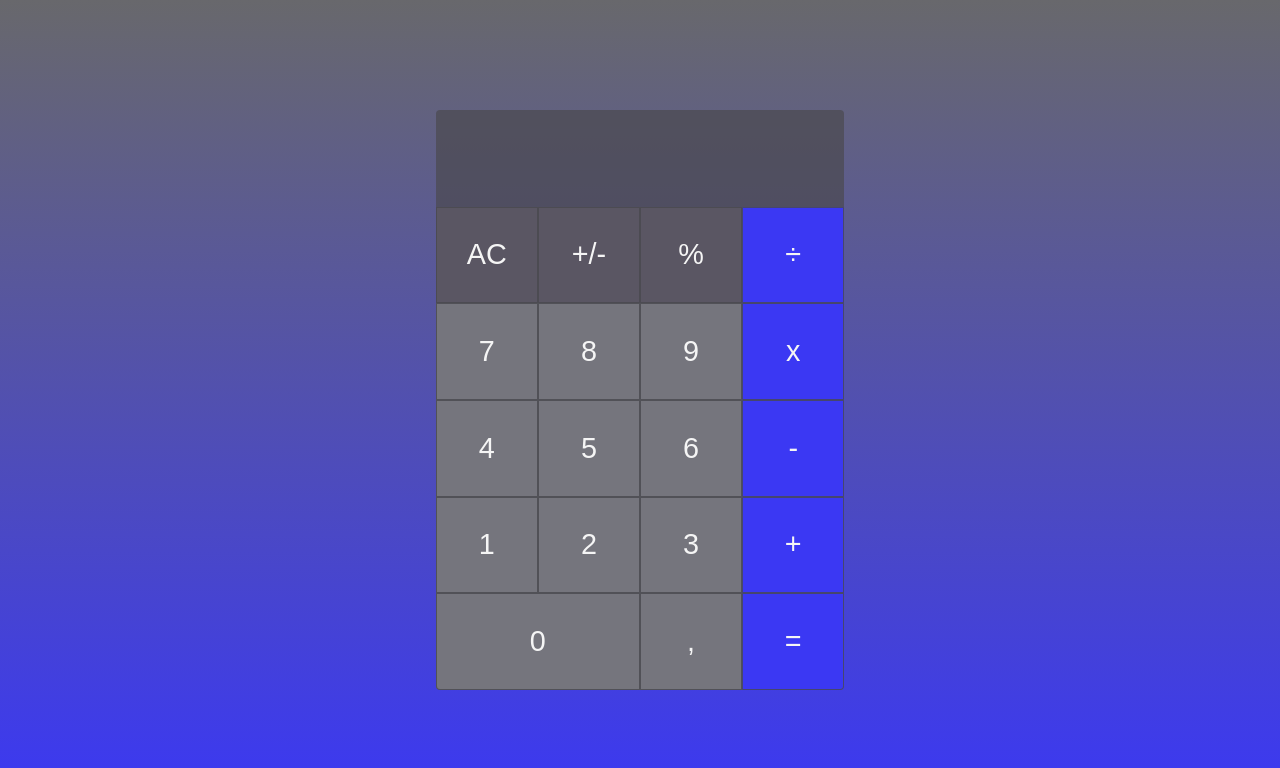
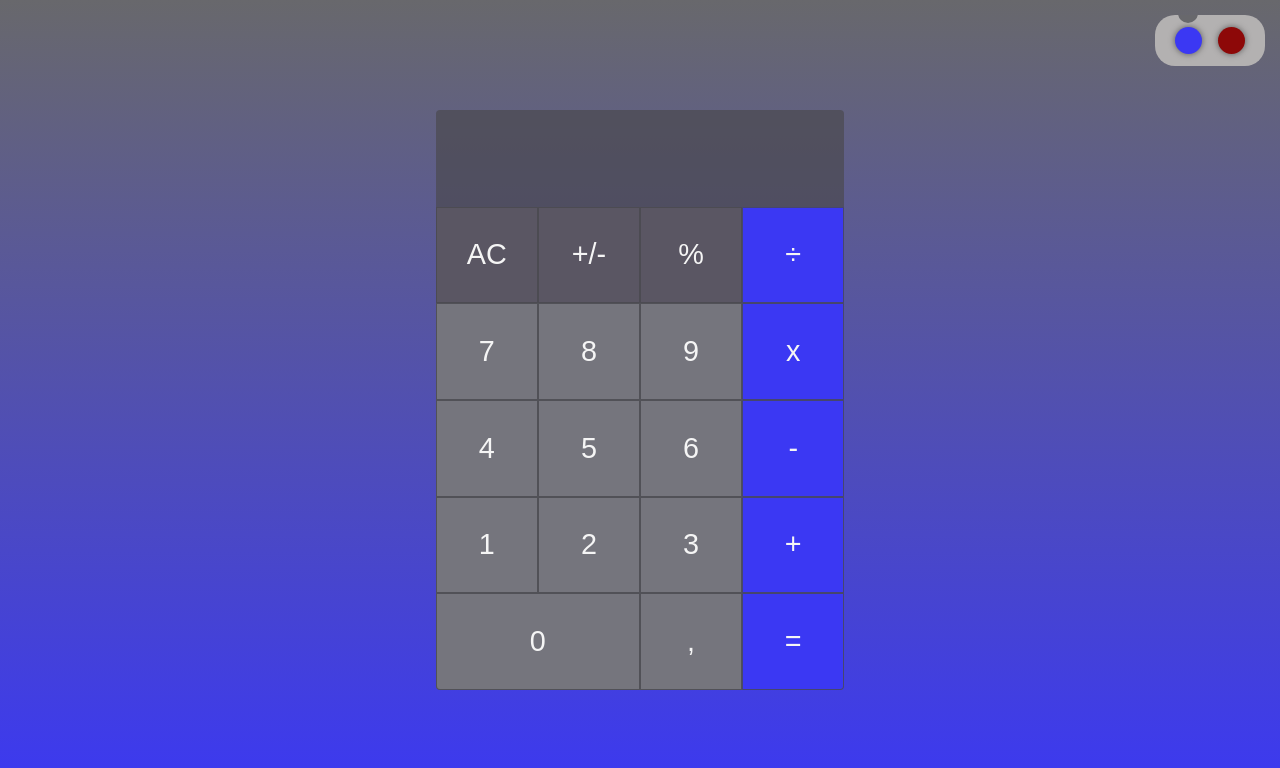
Before and after one commit to Luk4x/projeto-calculadora, a plain HTML site: page index.html in a window 1280 px wide. Drawn offline with Linux system fonts and the light colour scheme; a web font is replaced by a local one.

Commit message:
themes added

```diff
--- a/index.html
+++ b/index.html
@@ -1,5 +1,5 @@
 <!DOCTYPE html>
-<html lang="pt-br">
+<html lang="en">
 <head>
     <meta charset="UTF-8">
     <meta http-equiv="X-UA-Compatible" content="IE=edge">
@@ -11,6 +11,13 @@
 </head>
 <body>
     <main>
+        <nav class="menu">
+            <ul class="menu-list">
+                <li class="menu-list-item"></li>
+                <li class="menu-list-item"></li>
+                <div class="indicator"></div>
+            </ul>
+        </nav>
         <section>
             <input disabled id="displayCalc">
             <button onclick="displayClear()" class="item button-operations" id="backspace-key">AC</button>
--- a/script.js
+++ b/script.js
@@ -1,3 +1,19 @@
+// themes
+let allLi = document.querySelectorAll('li')
+
+allLi.forEach((li, i) => {
+    li.addEventListener('click', e => {
+        let indicator = document.querySelector('.indicator')
+        indicator.style.transform = `translateX(calc(${i * 43}px))`
+
+        if(i === 0) {
+            document.documentElement.style.setProperty('--col2', '#3b38f3')
+        } else {
+            document.documentElement.style.setProperty('--col2', '#8d0808')
+        }
+    })
+})
+
 // keybord feedback animation
 let equalKey = document.getElementById('equal-key')
 let bsKey = document.getElementById('backspace-key')
--- a/style.css
+++ b/style.css
@@ -18,12 +18,61 @@
 }
 
 main {
-    background-image: linear-gradient(var(--col1), var(--col2));
+    background: linear-gradient(var(--col1), var(--col2));
     width: 100vw;
     min-height: 100vh;
     display: grid;
     justify-content: center;
     align-content: center;
+    position: relative;
+}
+
+.menu {
+    position: absolute;
+    right: 15px;
+    top: 15px;
+    background-color: rgb(179, 177, 177);
+    border-radius: 20px;
+    padding: 12px;
+    overflow: hidden;
+}
+
+.menu-list {
+    list-style-type: none;
+    display: flex;
+    align-items: center;
+    justify-content: center;
+    position: relative;
+}
+
+.menu-list-item {
+    height: 27px;
+    width: 27px;
+    background: #3b38f3;
+    border-radius: 50%;
+    margin: 0 8px;
+    box-shadow: 0 0 6px 0 rgba(0, 0, 0, 0.527);
+    cursor: pointer;
+    transition: all .3s ease-in-out;
+}
+
+.menu-list-item:nth-child(2) {
+    background: #8d0808;
+}
+
+.menu-list-item:hover {
+    transform: translateY(2px);
+}
+
+.indicator {
+    position: absolute;
+    background: var(--col1);
+    width: 20px;
+    height: 20px;
+    left: 11px;
+    top: -24px;
+    border-radius: 50%;
+    transition: all .5s ease;
 }
 
 section {
```
